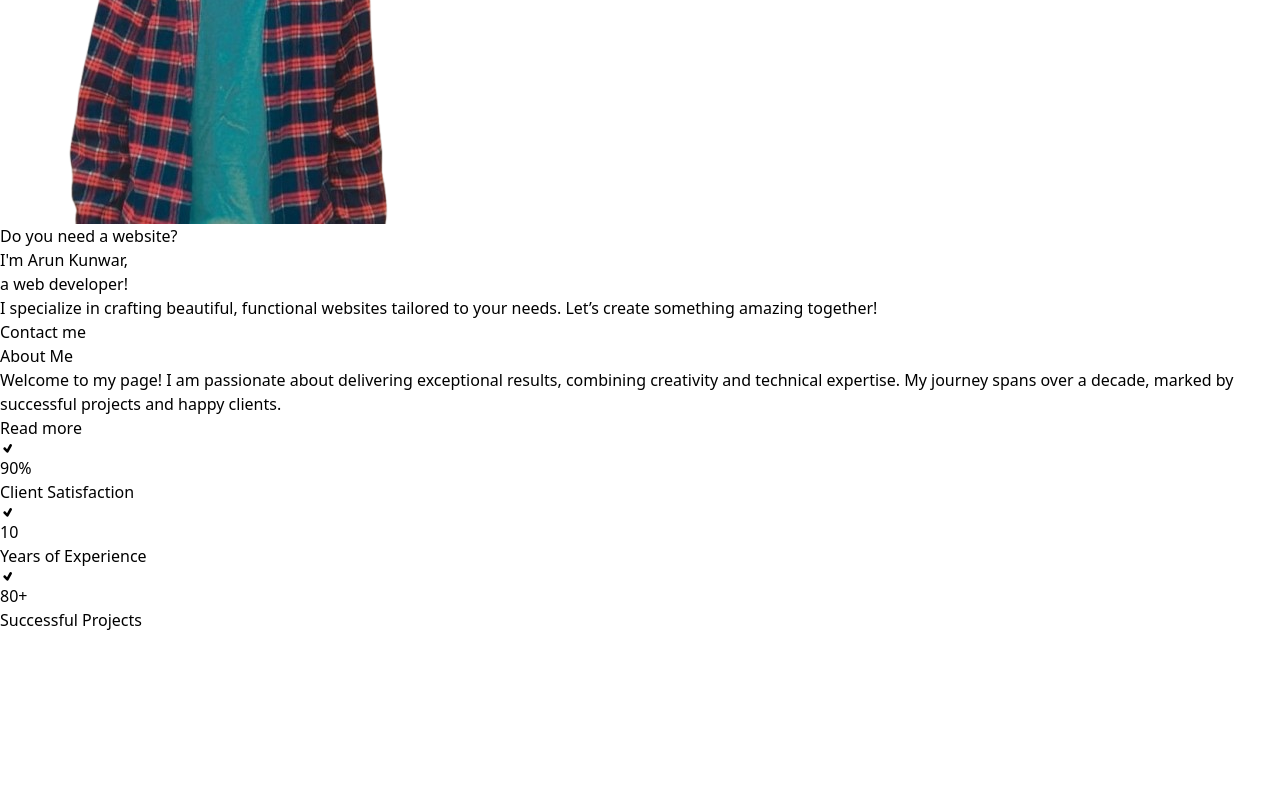
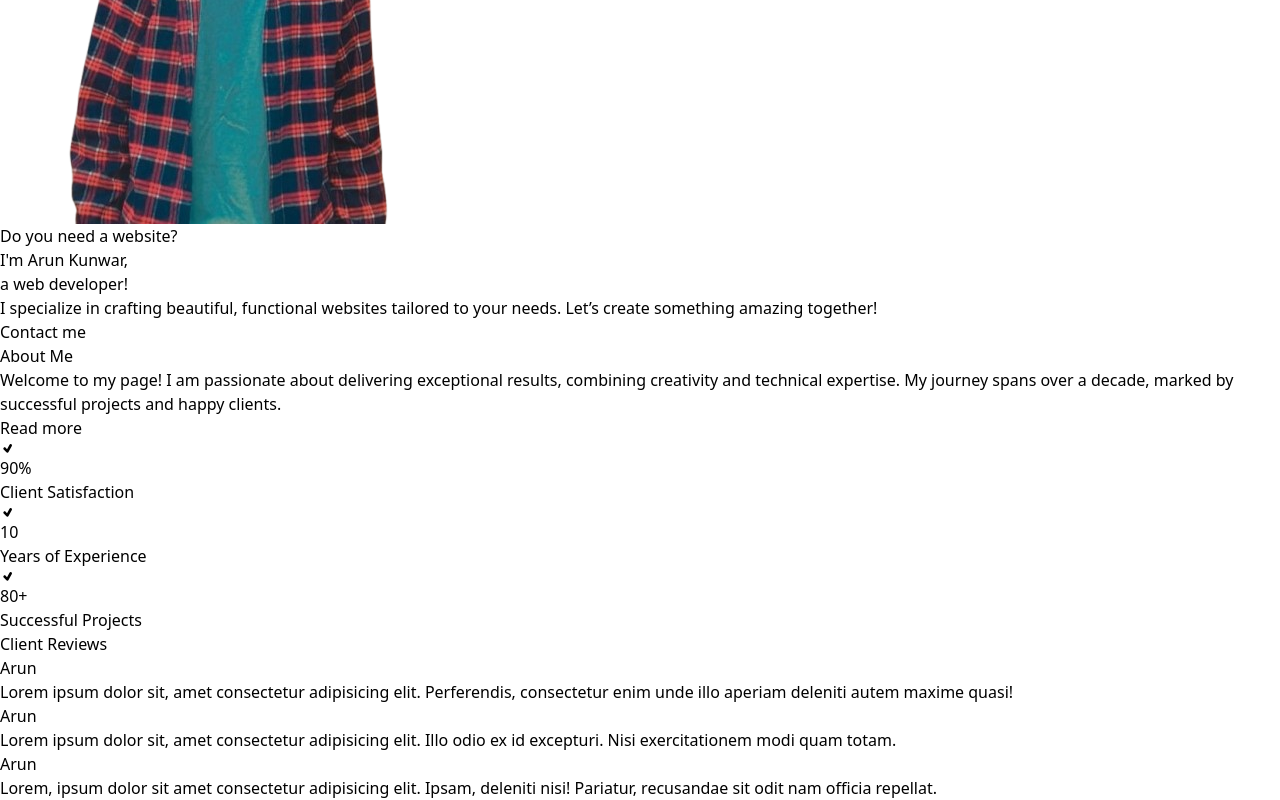
Before and after one commit to arun-kunwar/portfolio, a React (Vite) app: page / in a window 1280 px wide. Shown: the part 1664-2464 px from the top of the page. Before the commit the page ends 2296 px from the top, so only its background shows below. Built offline with nearby package versions, Linux system fonts and the light colour scheme.

Commit message:
portfoilo 1

```diff
--- a/src/App.tsx
+++ b/src/App.tsx
@@ -1,6 +1,7 @@
 import Nav from "./componets/Nav"
 import Home from "./componets/Home"
 import About from "./componets/About"
+import Portfolio from "./componets/Portfolio"
 
 
 function App() {
@@ -9,6 +10,7 @@ function App() {
       <Nav/>
       <Home/>
       <About/>
+      <Portfolio/>
     </div>
   )
 }
--- /dev/null
+++ b/src/componets/Portfolio.tsx
@@ -0,0 +1,41 @@
+function Portfolio() {
+  return (
+    <div className="bg-white py-5 px-6">
+      <div className="max-w-7xl mx-auto  ">
+        <div>
+          <h2 className=" text-4xl font-bold pl-3 border-l-4 border-l-red-500">
+            {" "}
+            Client Reviews
+          </h2>
+        </div>
+        <div className="max-w-[250px] md:max-w-3xl  gap-10  flex flex-col items-center md:flex md:flex-row">
+        <div className=" leading-relaxed">
+          <h2>Arun</h2>
+          <p>
+            Lorem ipsum dolor sit, amet consectetur adipisicing elit.
+            Perferendis, consectetur enim unde illo aperiam deleniti autem
+            maxime quasi!
+          </p>
+        </div>
+
+        <div className=" lead">
+          <h1>Arun</h1>
+          <p>
+            Lorem ipsum dolor sit, amet consectetur adipisicing elit. Illo odio
+            ex id excepturi. Nisi exercitationem modi quam totam.{" "}
+          </p>
+        </div>
+        <div className="">
+          <h1>Arun</h1>
+          <p>
+            Lorem, ipsum dolor sit amet consectetur adipisicing elit. Ipsam,
+            deleniti nisi! Pariatur, recusandae sit odit nam officia repellat.
+          </p>
+        </div>
+        </div>
+      </div>
+    </div>
+  );
+}
+
+export default Portfolio;
```
